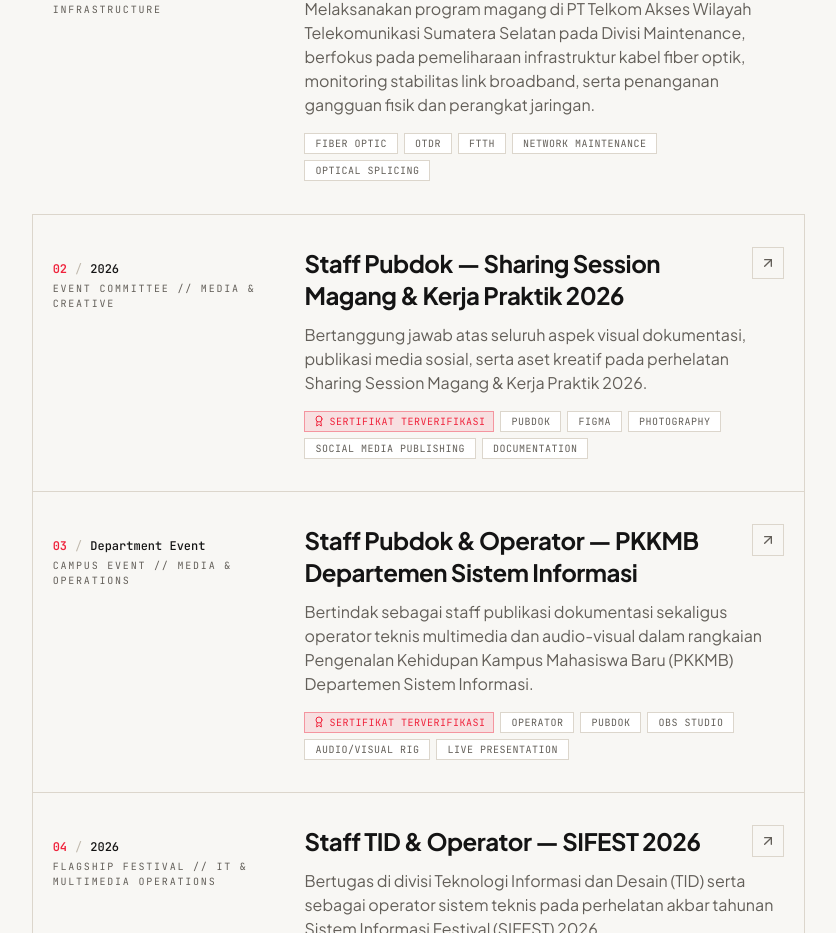
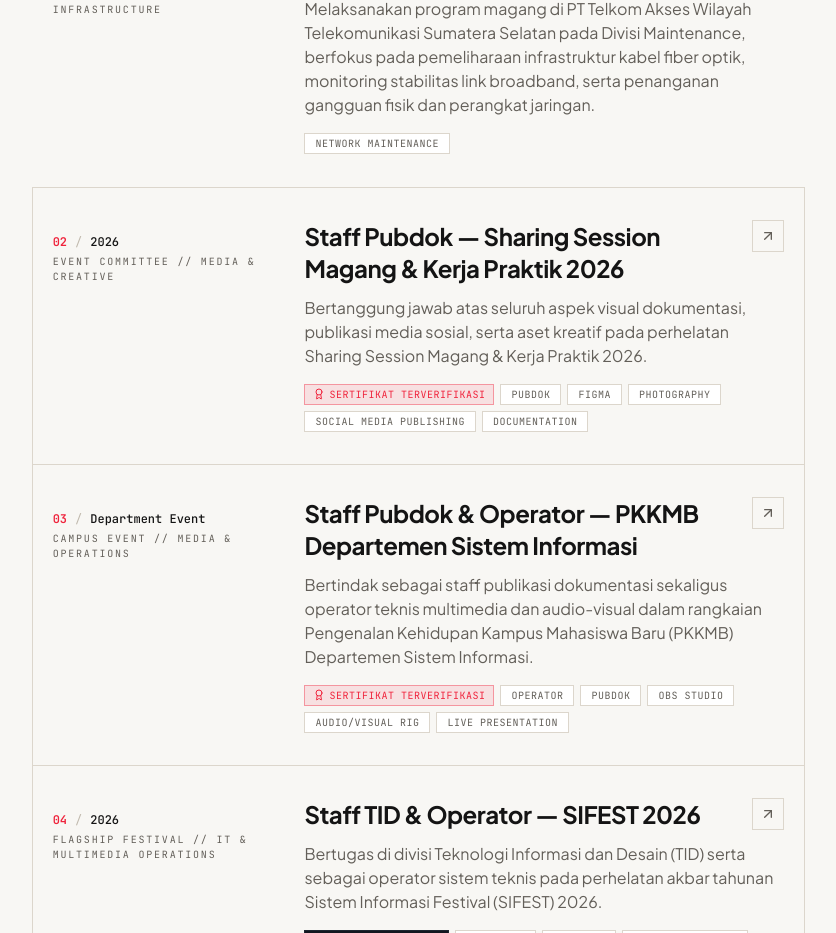
Before and after one commit to Faa-07/portofolio-faris, a React (Vite) app: page / in a window 1280 px wide. Shown: the part 4683-5616 px from the top of the page, without its empty margins (427-1263 px from the left). Built offline with nearby package versions, Linux system fonts and the light colour scheme.

Commit message:
update: keep only Network Maintenance tag on Magang experience

```diff
--- a/portofolio.jsx
+++ b/portofolio.jsx
@@ -142,7 +142,7 @@ const EXPERIENCE_DATA = [
     status: 'VERIFIED INTERNSHIP',
     description:
       'Melaksanakan program magang di PT Telkom Akses Wilayah Telekomunikasi Sumatera Selatan pada Divisi Maintenance, berfokus pada pemeliharaan infrastruktur kabel fiber optik, monitoring stabilitas link broadband, serta penanganan gangguan fisik dan perangkat jaringan.',
-    tags: ['Fiber Optic', 'OTDR', 'FTTH', 'Network Maintenance', 'Optical Splicing'],
+    tags: ['Network Maintenance'],
     previewType: 'telkom-maintenance',
     hasPhotoSlot: false,
     highlights: [
```
